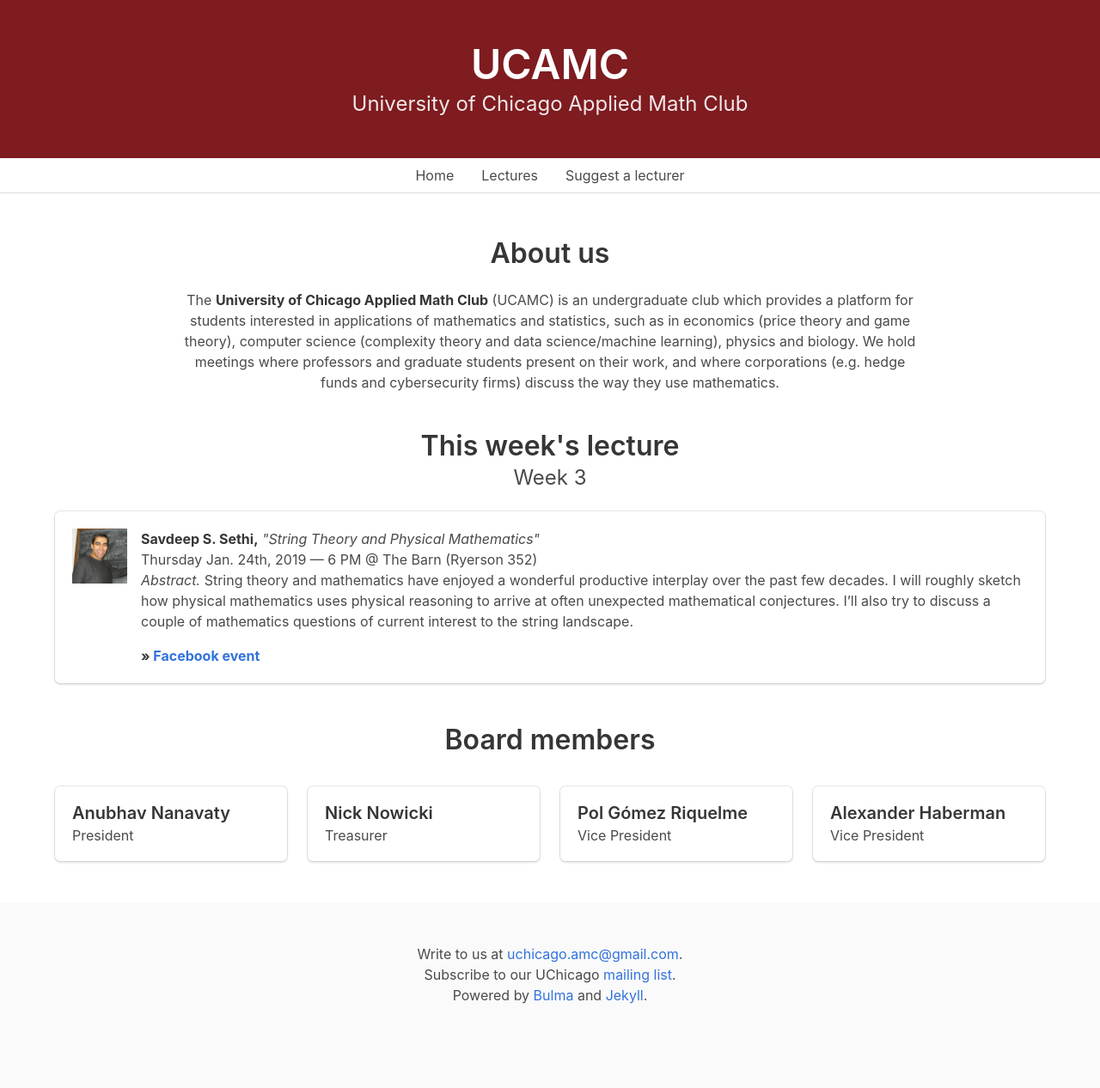
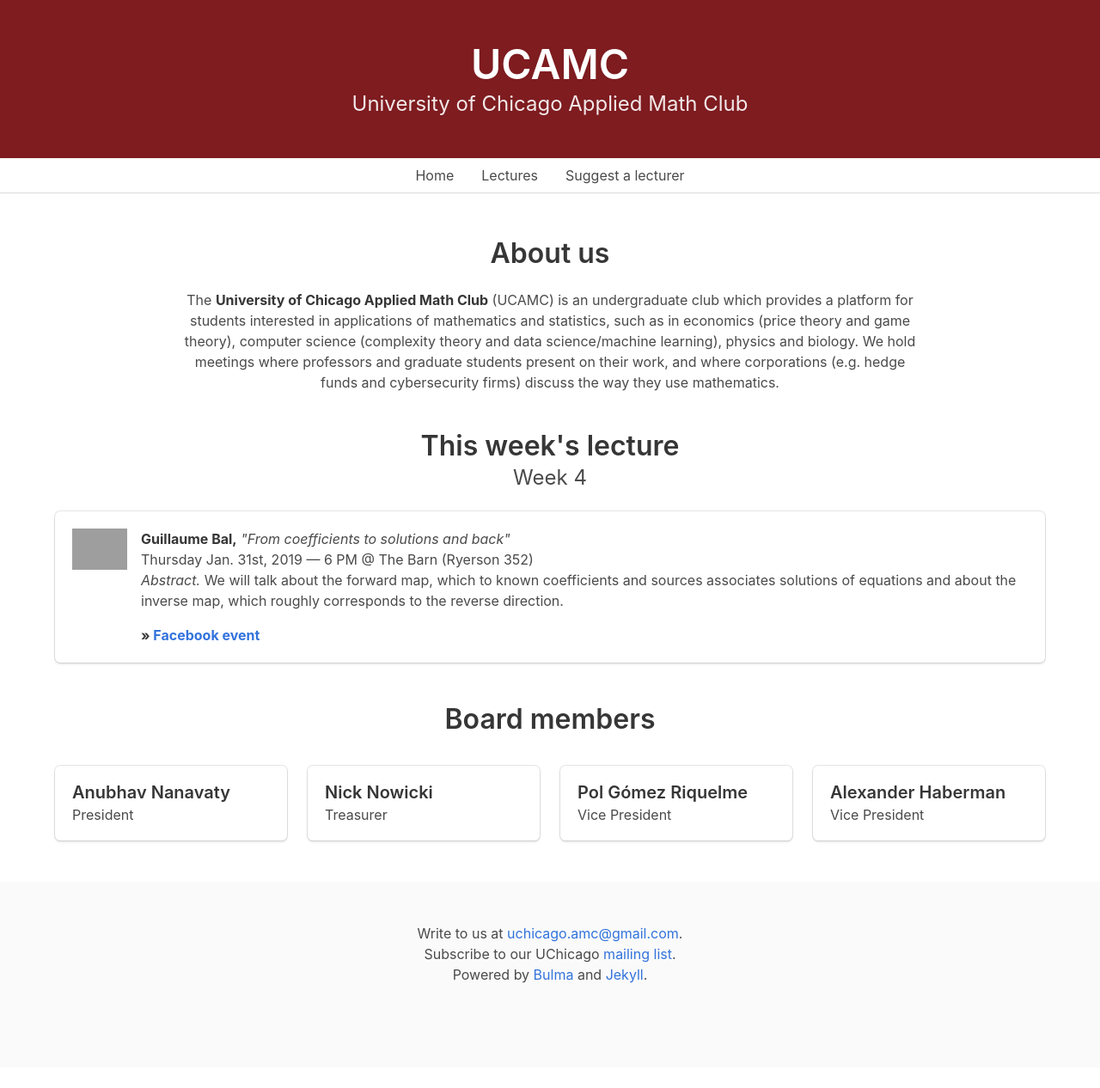
Before and after one commit to ucamc/ucamc.github.io, a Jekyll site: the page built from index.html, in a window 1280 px wide. Shown: the whole page at 86% size. Built offline with Jekyll 4.4.1, drawn with Linux system fonts in a browser that asks for light colours; nearby versions of some CDN libraries; after the commit the page ends 1242 px from its top, so only the background shows below that; grey boxes are pictures that could not be loaded.

Commit message:
Added Bal's lecture

```diff
--- a/_data/winter19.yml
+++ b/_data/winter19.yml
@@ -1,5 +1,16 @@
 lectures:
   - &cur
+    who: Guillaume Bal
+    what: From coefficients to solutions and back
+    when: Thursday Jan. 31st, 2019
+    time: 6 PM
+    where: The Barn (Ryerson 352)
+    week: Week 4
+    photo: bal.jpg
+    url: "https://www.stat.uchicago.edu/~guillaumebal/"
+    fb: "#"
+    abstract: "We will talk about the forward map, which to known coefficients and sources associates solutions of equations and about the inverse map, which roughly corresponds to the reverse direction."
+  -
     who: Savdeep S. Sethi
     what: String Theory and Physical Mathematics
     when: Thursday Jan. 24th, 2019
```
